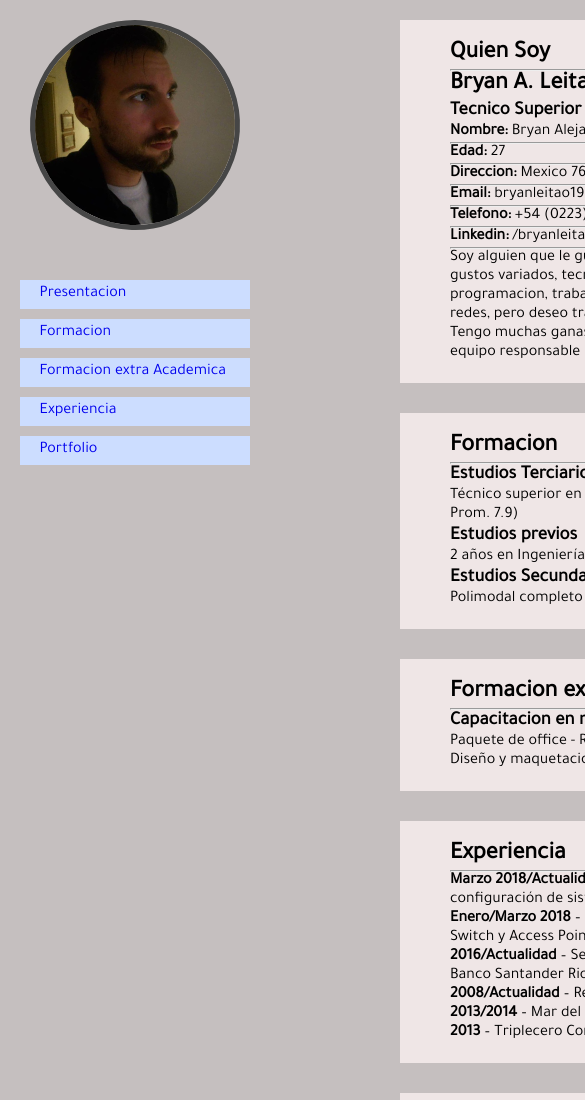
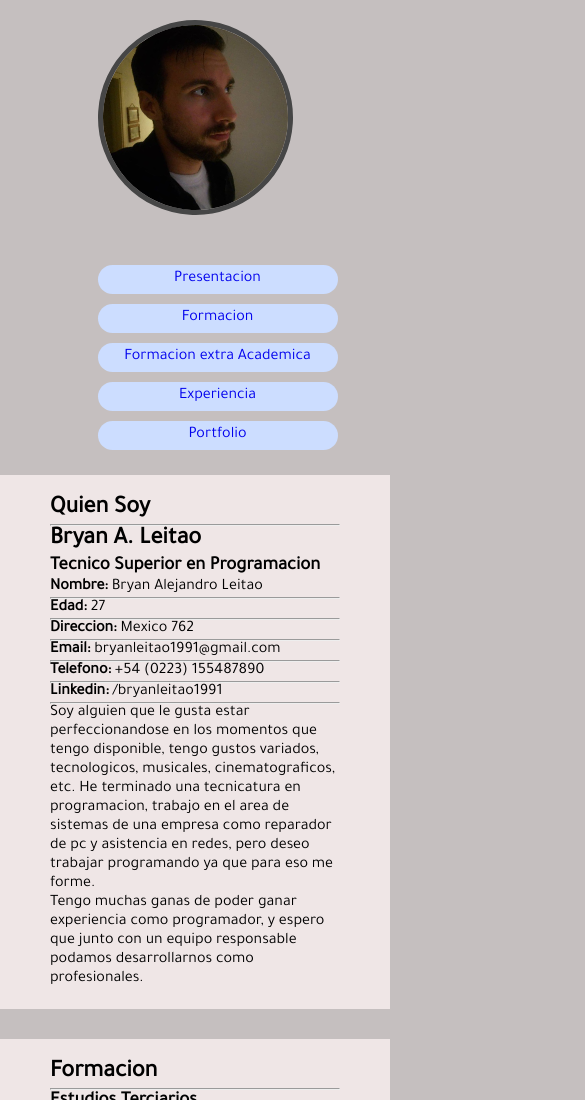
Before and after one commit to bryanleitao/bryanleitao.github.io, a plain HTML site: page index.html in a window 390 px wide. Shown: the top 1100 px of the page, 585 px wide, since content can reach past the window. Drawn offline with Linux system fonts and the light colour scheme.

Commit message:
agregue mediaQuery

```diff
--- a/Assets/styles.css
+++ b/Assets/styles.css
@@ -3,6 +3,7 @@
 	padding: 0px;
 	text-decoration: none;
 	list-style-type: none;
+	box-sizing: border-box; /*responsive*/
 }
 body{
 	background: rgb(197, 191, 191);
@@ -10,7 +11,7 @@ body{
 }
 
 .col{
-	float: left;
+	float: ;
 }
 main{
 	width: 100%;
@@ -20,7 +21,7 @@ main{
 }
 .img-avatar{
 	height: auto;
-    width: 200px;
+    width: 100%;
     border: 5px solid #464646;
     overflow: hidden;
     margin: 0 auto 15px;
@@ -37,13 +38,12 @@ img{
 	vertical-align: middle;
 }
 
-main{
-	min-width: 1200px;
+#main{
+
 }
 aside{
     position: fixed;
 	width: 20%;
-	min-width: 230px;
 	margin-right: 5% !important;
     margin-left: 5% !important;
 }
@@ -55,7 +55,8 @@ aside{
 	background: #CDF;
     margin: 10px 0px;
     padding: 5px 20px;
-    border-radius: 91 px;
+	border-radius: 91px;
+	min-width: 240px;
 }
 .nav-menu:hover{
 	background: rgb(140, 153, 179);
@@ -63,8 +64,7 @@ aside{
 
 article{
 	width: 65%;
-	min-width: 760px;
-	margin-left: 400px;
+	float: right;
 	margin-right:5% !important;
 }
 
@@ -124,3 +124,16 @@ section:hover{
 .a-icon{
 	display: inline-block;
 }
+
+@media only screen and (max-width: 640px){
+	article{
+		margin: 15px 0px !important;
+		width:100%;
+	}
+	aside{
+		text-align: center;
+		width: 50%;
+		margin: auto !important;
+		position: inherit !important;
+	}
+}
```
